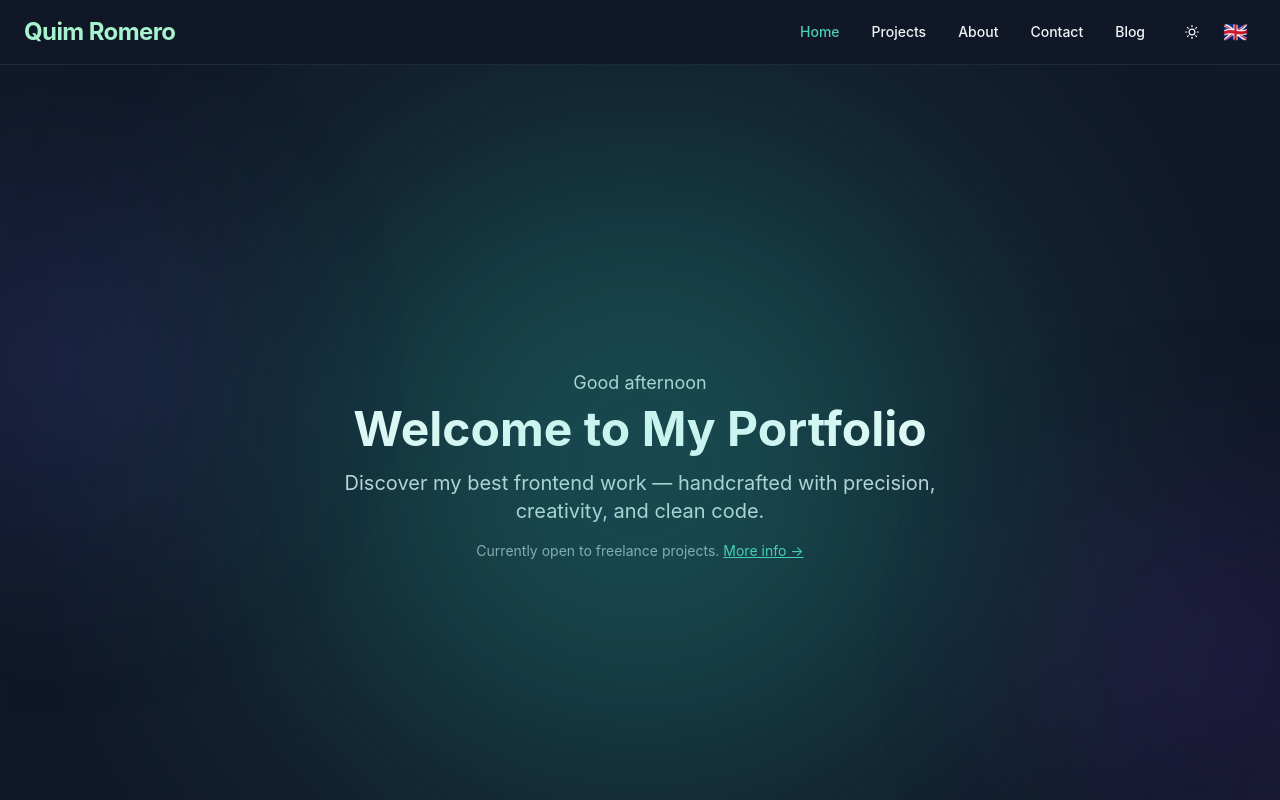
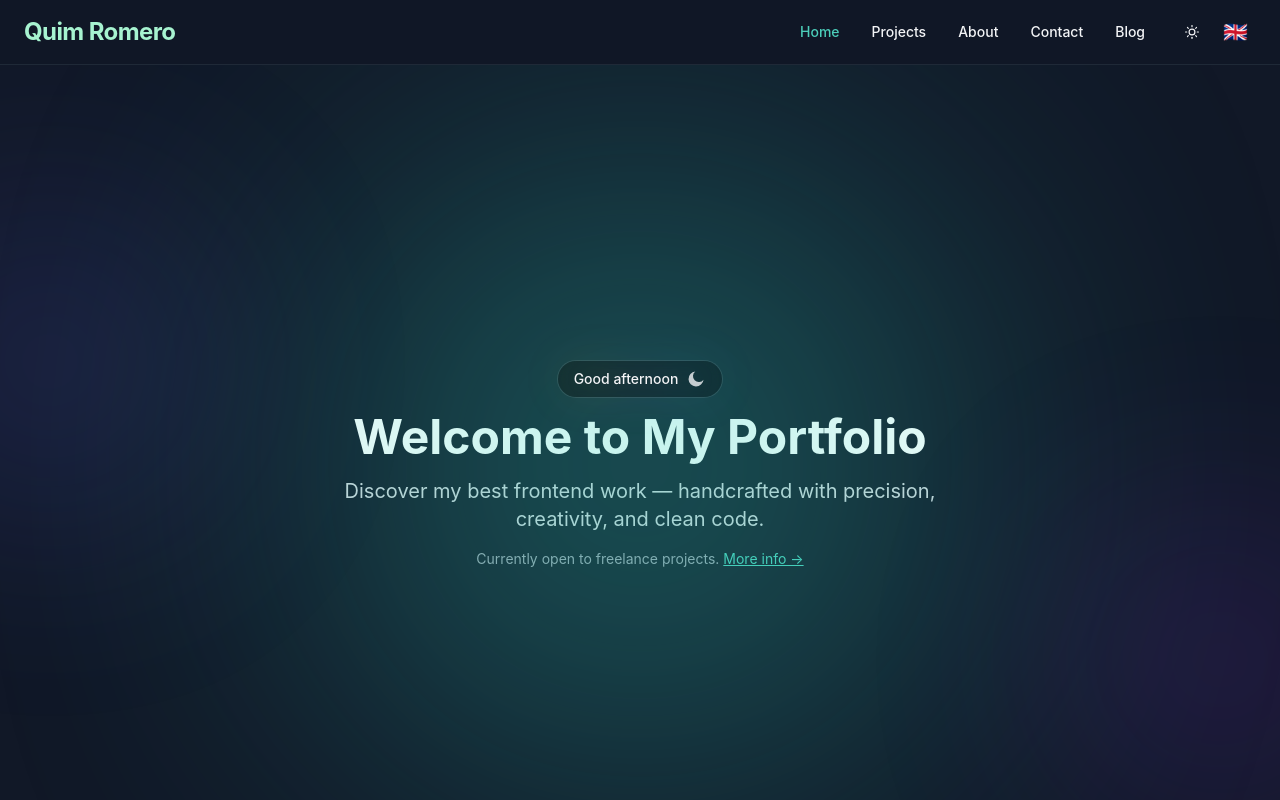
Before and after one commit to quim-romero/portfolio, a React (Vite) app: page / in a window 1280 px wide. Shown: the top 800 px of the page. Built offline with nearby package versions, Linux system fonts and the light colour scheme.

Commit message:
feat(home): Polish greeting: add animated GreetingBadge with soft glow, theme-aware icon, and gradient hint

```diff
--- /dev/null
+++ b/src/components/GreetingBadge.tsx
@@ -0,0 +1,64 @@
+import { motion } from "framer-motion";
+import { useEffect, useMemo, useState } from "react";
+import { useDarkMode } from "../hooks/DarkModeContext";
+import { useLanguage } from "../hooks/LanguageProvider";
+
+export default function GreetingBadge() {
+  const { lang } = useLanguage();
+  const [isDark] = useDarkMode();
+  const [greeting, setGreeting] = useState("");
+
+  useEffect(() => {
+    const hour = new Date().getHours();
+    const inRange = (a: number, b: number) => hour >= a && hour < b;
+
+    if (lang === "es") {
+      setGreeting(inRange(6, 12) ? "Buenos días" : inRange(12, 18) ? "Buenas tardes" : "Buenas noches");
+    } else {
+      setGreeting(inRange(6, 12) ? "Good morning" : inRange(12, 18) ? "Good afternoon" : "Good evening");
+    }
+  }, [lang]);
+
+  const Icon = useMemo(() => {
+    return isDark ? (
+      // Moon
+      <svg className="w-4 h-4 md:w-5 md:h-5" viewBox="0 0 24 24" fill="currentColor" aria-hidden="true">
+        <path d="M21 12.79A9 9 0 1 1 11.21 3 7 7 0 1 0 21 12.79z" />
+      </svg>
+    ) : (
+      // Sun
+      <svg className="w-4 h-4 md:w-5 md:h-5" viewBox="0 0 24 24" fill="currentColor" aria-hidden="true">
+        <path d="M6.76 4.84l-1.8-1.79-1.41 1.41 1.79 1.8 1.42-1.42zM1 13h3v-2H1v2zm10-9h2V1h-2v3zm7.04.46l1.79-1.8-1.41-1.41-1.8 1.79 1.42 1.42zM20 11v2h3v-2h-3zm-3.24 8.16l1.8 1.79 1.41-1.41-1.79-1.8-1.42 1.42zM11 20h2v3h-2v-3zM4.22 18.36l-1.79 1.8 1.41 1.41 1.8-1.79-1.42-1.42z" />
+        <circle cx="12" cy="12" r="5" />
+      </svg>
+    );
+  }, [isDark]);
+
+  return (
+    <motion.div
+      data-testid="greeting"
+      initial={{ opacity: 0, y: -6 }}
+      animate={{ opacity: 1, y: 0 }}
+      transition={{ duration: 0.5 }}
+      className="inline-flex items-center gap-2 px-3 md:px-4 py-1.5 md:py-2 rounded-full
+                 ring-1 ring-black/5 dark:ring-white/10
+                 bg-white/70 dark:bg-black/30 backdrop-blur
+                 shadow-sm dark:shadow-none relative"
+      aria-live="polite"
+    >
+      <span
+        aria-hidden="true"
+        className="absolute inset-0 rounded-full blur-xl opacity-60
+                   bg-gradient-to-r from-amber-300/30 via-fuchsia-300/25 to-sky-300/30
+                   dark:from-amber-400/15 dark:via-fuchsia-400/10 dark:to-sky-400/15"
+      />
+      <span className="relative inline-flex items-center gap-2">
+        <span className="text-xs md:text-sm font-medium text-gray-800 dark:text-gray-100
+                         bg-clip-text [text-shadow:0_0_1px_rgba(0,0,0,.05)]">
+          {greeting}
+        </span>
+        <span className="text-gray-800/80 dark:text-gray-100/80">{Icon}</span>
+      </span>
+    </motion.div>
+  );
+}
--- a/src/pages/Home.tsx
+++ b/src/pages/Home.tsx
@@ -7,33 +7,16 @@ import LanguageTransition from "../components/LanguageTransition";
 import { useDarkMode } from "../hooks/DarkModeContext";
 import { useEffect, useState } from "react";
 import HeroBackground from "../components/HeroBackground";
+import GreetingBadge from "../components/GreetingBadge";
 
 export default function Home() {
   const { lang } = useLanguage();
   const [isDark] = useDarkMode();
   const [theme, setTheme] = useState(isDark ? "dark" : "light");
-  const [greeting, setGreeting] = useState("");
 
   useEffect(() => {
     setTheme(isDark ? "dark" : "light");
   }, [isDark]);
-
-  useEffect(() => {
-    const hour = new Date().getHours();
-    let message = "";
-
-    if (lang === "es") {
-      if (hour >= 6 && hour < 12) message = "Buenos días";
-      else if (hour >= 12 && hour < 18) message = "Buenas tardes";
-      else message = "Buenas noches";
-    } else {
-      if (hour >= 6 && hour < 12) message = "Good morning";
-      else if (hour >= 12 && hour < 18) message = "Good afternoon";
-      else message = "Good evening";
-    }
-
-    setGreeting(message);
-  }, [lang]);
 
   const pageTitle =
     lang === "es"
@@ -78,12 +61,9 @@ export default function Home() {
             animate={{ opacity: 1, y: 0 }}
             transition={{ duration: 0.8 }}
           >
-            <p
-              data-testid="greeting"
-              className="text-base md:text-lg text-gray-700 dark:text-gray-300 mb-2"
-            >
-              {greeting}
-            </p>
+            <div className="mb-3 md:mb-4">
+              <GreetingBadge />
+            </div>
 
             <h1
               data-testid="header-title"
```
